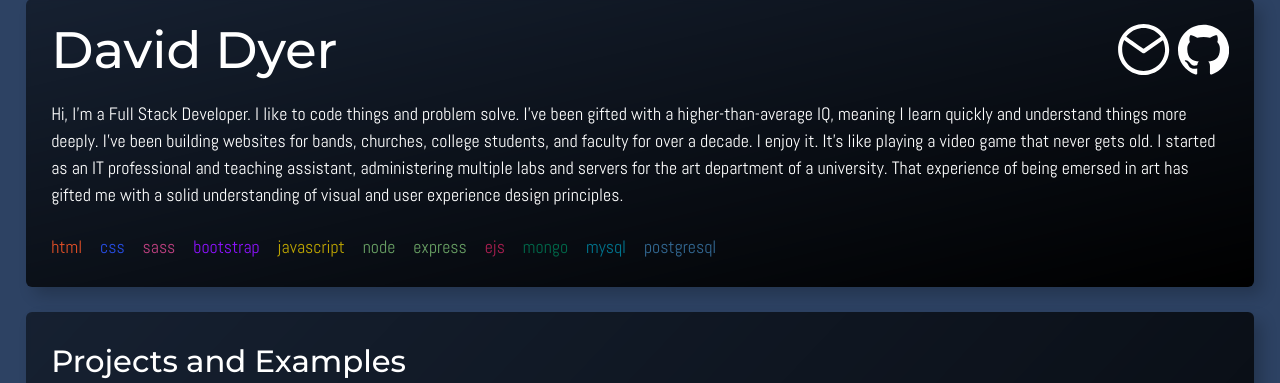
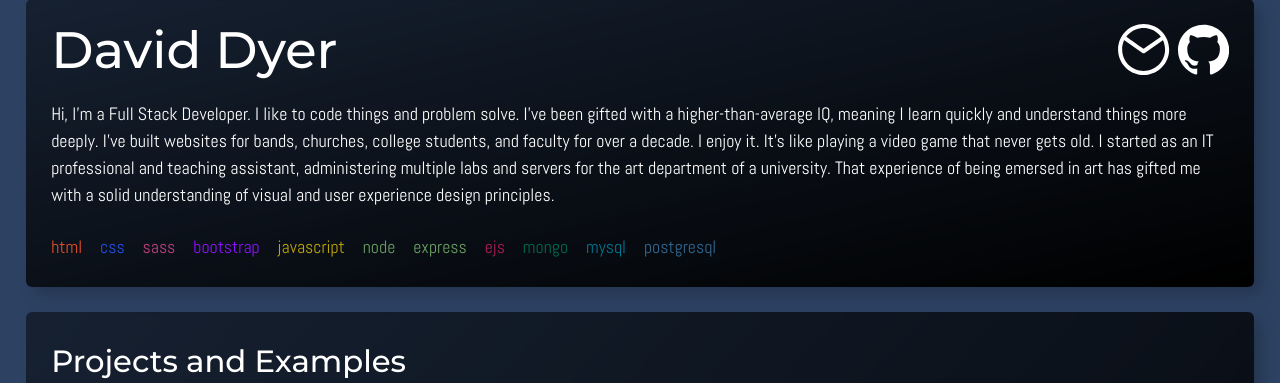
Before and after one commit to davidbdyer/personal-site, a PHP site: page / in a window 1280 px wide. Shown: the part 27-410 px from the top of the page. Run offline with PHP 8.4, Linux system fonts and the light colour scheme; style sheets or scripts are compiled from the project's sources.

Commit message:
content updates

```diff
--- a/index.php
+++ b/index.php
@@ -12,7 +12,7 @@
 
 			<section class="introduction" aria-label="introduction">
 				<h2 class="sr-only">Introduction</h2>
-				<p>Hi, I'm a Full Stack Developer. I like to code things and problem solve. I've been gifted with a higher-than-average IQ, meaning I learn quickly and understand things more deeply. I've been building websites for bands, churches, college students, and faculty for over a decade. I enjoy it. It's like playing a video game that never gets old. I started as an IT professional and teaching assistant, administering multiple labs and servers for the art department of a university. That experience of being emersed in art has gifted me with a solid understanding of visual and user experience design principles.</p>
+				<p>Hi, I'm a Full Stack Developer. I like to code things and problem solve. I've been gifted with a higher-than-average IQ, meaning I learn quickly and understand things more deeply. I've built websites for bands, churches, college students, and faculty for over a decade. I enjoy it. It's like playing a video game that never gets old. I started as an IT professional and teaching assistant, administering multiple labs and servers for the art department of a university. That experience of being emersed in art has gifted me with a solid understanding of visual and user experience design principles.</p>
 				<ul class="lang-list" role="list">
 					<li class="html">html</li>
 					<li class="css">css</li>
--- a/partials/primary-nav.php
+++ b/partials/primary-nav.php
@@ -11,7 +11,7 @@
 				<clipPath id="a">
 					<path clip-rule="evenodd" d="m0 0h800v600h-800z" />
 				</clipPath>
-				<g transform="scale(.02 .0266667)">
+				<!-- <g transform="scale(.02 .0266667)"> -->
 					<path d="m0 0h800v600h-800z" fill="none" />
 					<g clip-path="url(#a)">
 						<path d="m811.673 147.224c53.88 0 97.624 43.744 97.624 97.624s-43.744 97.624-97.624 97.624-97.624-43.744-97.624-97.624 43.744-97.624 97.624-97.624zm0 15.62c45.26 0 82.004 36.745 82.004 82.004s-36.744 82.004-82.004 82.004c-45.259 0-82.004-36.745-82.004-82.004s36.745-82.004 82.004-82.004z" transform="matrix(4.09735 0 0 3.07301 -2925.71 -452.421)" />
```
